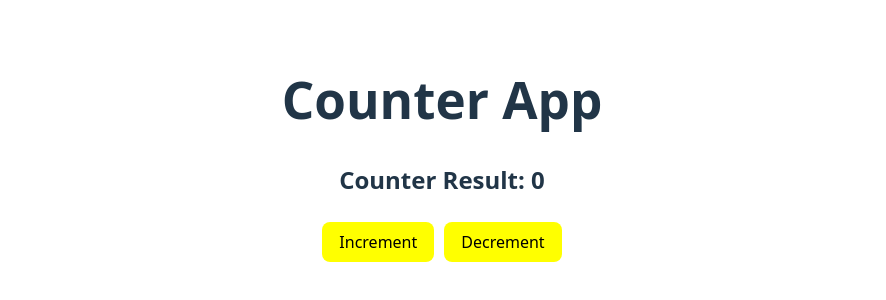
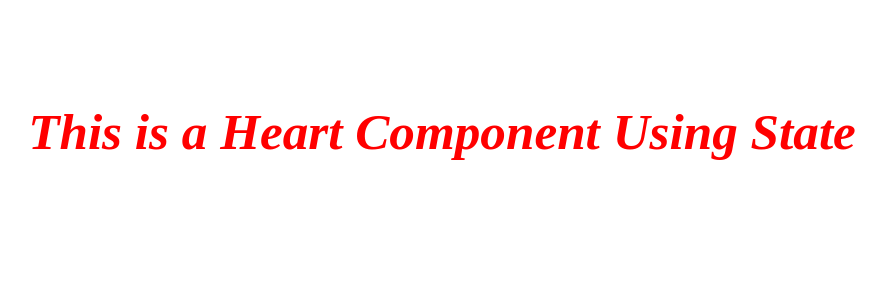
Before and after one commit to Abhay9326397439/react-practice, a React (Vite) app: page / in a window 1280 px wide. Shown: the part 248-548 px from the top of the page, without its empty margins (198-1084 px from the left). Built offline with nearby package versions, Linux system fonts and the light colour scheme.

Commit message:
update routes

```diff
--- a/src/App.jsx
+++ b/src/App.jsx
@@ -1,9 +1,9 @@
 import './App.css'
-import Counter from './Counter';
+import Heart from '../Heart';
 function App() {
   return (
     <>
-    <Counter />
+    <Heart />
     </>
   );
 }
```
